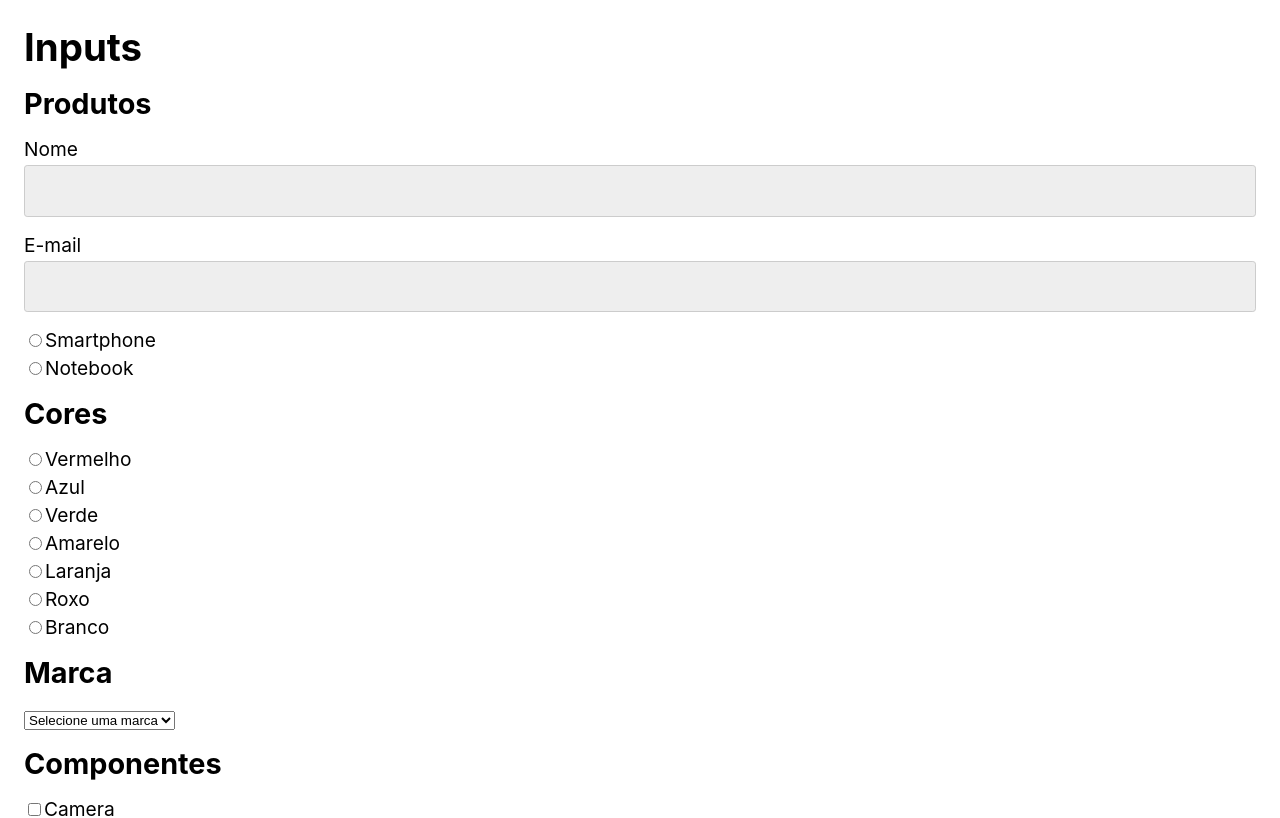
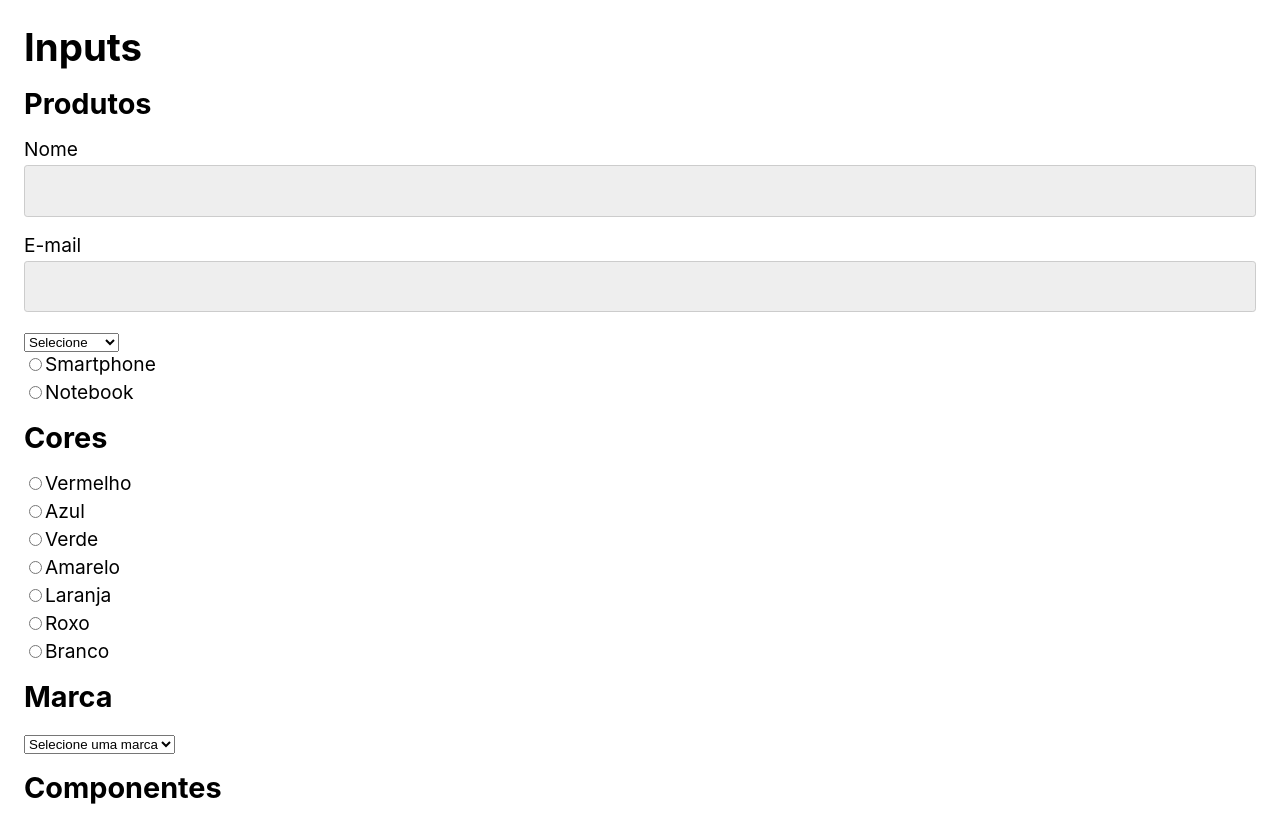
Before and after one commit to GMBermeo/React-Origamid, a React (Create React App) app in the folder appreact/: page / in a window 1280 px wide. Shown: the top 818 px of the page. Built offline with nearby package versions, Linux system fonts and the light colour scheme.

Commit message:
📖 0407 Componentes Select

```diff
--- a/appreact/src/App.js
+++ b/appreact/src/App.js
@@ -1,5 +1,6 @@
 import React from "react";
 import Input from "./Form/Input";
+import Select from "./Form/Select";
 
 const App = () => {
   const componentes = [
@@ -28,6 +29,7 @@ const App = () => {
 
   const [nome, setNome] = React.useState("");
   const [email, setEmail] = React.useState("");
+  const [produto, setProduto] = React.useState("");
 
   function handleRadioChange({ target }) {
     setRadio(target.value);
@@ -61,6 +63,12 @@ const App = () => {
           setValue={setEmail}
           required
         />
+        <Select
+          options={["Smartphone", "Tablet"]}
+          value={produto}
+          setValue={setProduto}
+        />
+
         <label>
           <input
             type="radio"
--- /dev/null
+++ b/appreact/src/Form/Select.js
@@ -0,0 +1,24 @@
+import React from "react";
+
+const Select = ({ options, value, setValue, ...props }) => {
+  return (
+    <select
+      value={value}
+      onChange={({ target }) => {
+        setValue(target.value);
+      }}
+      {...props}
+    >
+      <option value="" disabled>
+        Selecione
+      </option>
+      {options.map((option) => (
+        <option key={option} value={option}>
+          {option}
+        </option>
+      ))}
+    </select>
+  );
+};
+
+export default Select;
```
